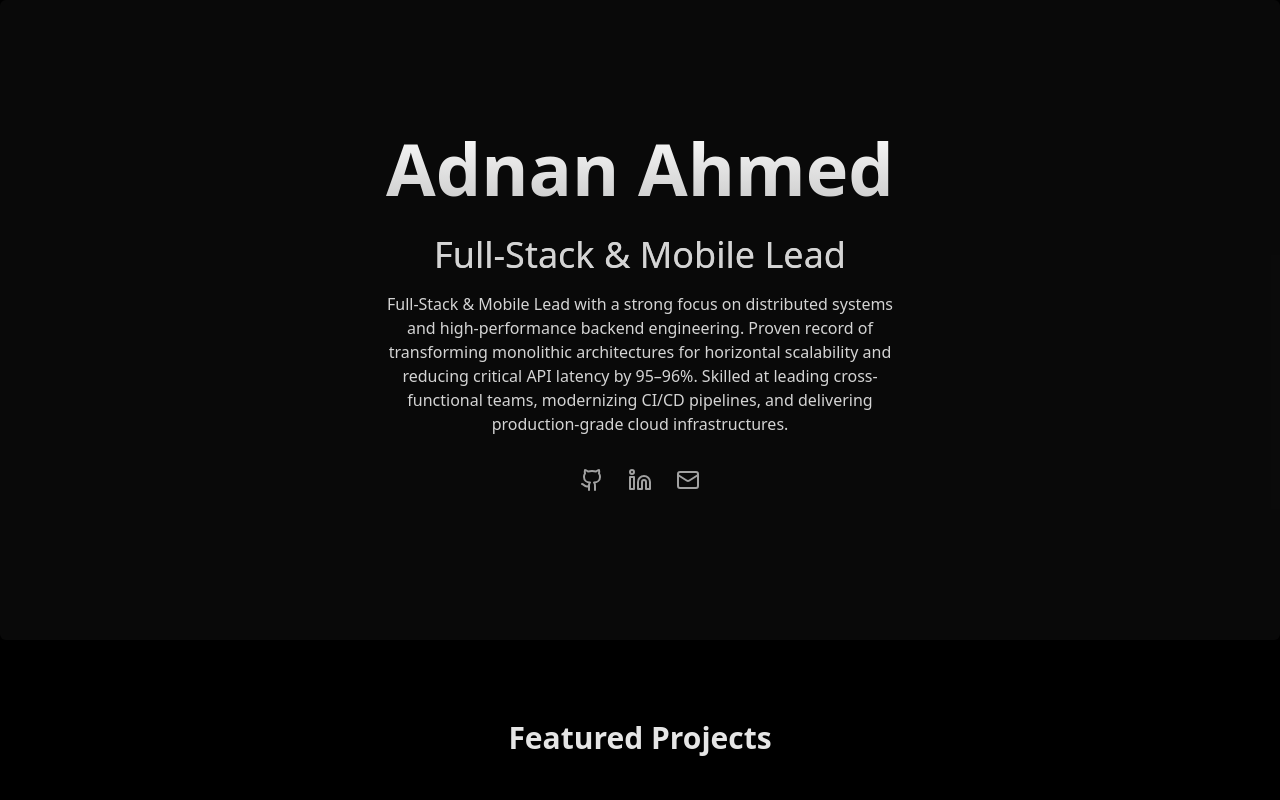
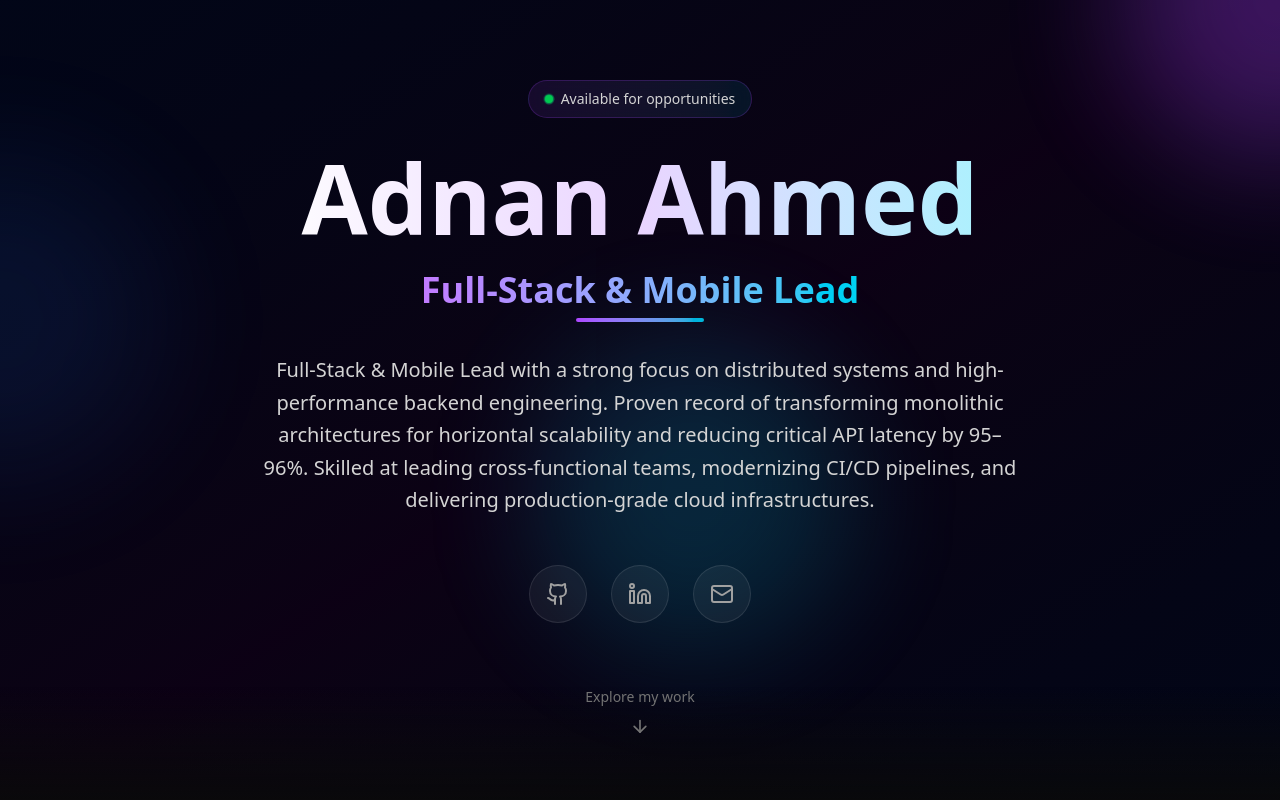
Before and after one commit to adnahmed/adnahmed.github.io, a Next.js app: page / in a window 1280 px wide. Shown: the top 800 px of the page. Built offline with nearby package versions, Linux system fonts and the light colour scheme.

Commit message:
upgrade Hero

```diff
--- a/components/Hero.tsx
+++ b/components/Hero.tsx
@@ -2,38 +2,134 @@
 import React from "react";
 import { Spotlight } from "./ui/spotlight";
 import { profile } from "@/lib/data";
-import { Github, Linkedin, Mail } from "lucide-react";
+import { Github, Linkedin, Mail, ArrowDown } from "lucide-react";
+import { motion } from "framer-motion";
 
 export function Hero() {
   return (
-    <div className="h-[40rem] w-full rounded-md flex md:items-center md:justify-center bg-background/[0.96] antialiased bg-grid-white/[0.02] relative overflow-hidden">
+    <div className="min-h-screen w-full relative overflow-hidden bg-gradient-to-br from-slate-950 via-purple-950/20 to-slate-950">
+      {/* Animated gradient orbs */}
+      <div className="absolute inset-0 overflow-hidden">
+        <div className="absolute -top-40 -right-40 w-80 h-80 bg-purple-500/30 rounded-full blur-3xl animate-pulse" />
+        <div className="absolute top-40 -left-40 w-80 h-80 bg-blue-500/20 rounded-full blur-3xl animate-pulse" style={{ animationDelay: '1s' }} />
+        <div className="absolute bottom-40 right-1/3 w-80 h-80 bg-cyan-500/20 rounded-full blur-3xl animate-pulse" style={{ animationDelay: '2s' }} />
+      </div>
+
+      {/* Grid pattern overlay */}
+      <div className="absolute inset-0 bg-grid-white/[0.02]" />
+
+      {/* Spotlight effect */}
       <Spotlight
         className="-top-40 left-0 md:left-60 md:-top-20"
-        fill="white"
+        fill="rgba(139, 92, 246, 0.3)"
       />
-      <div className=" p-4 max-w-7xl  mx-auto relative z-10  w-full pt-20 md:pt-0">
-        <h1 className="text-4xl md:text-7xl font-bold text-center bg-clip-text text-transparent bg-gradient-to-b from-neutral-50 to-neutral-400 bg-opacity-50">
-          {profile.name} <br />
-          <span className="text-2xl md:text-4xl font-normal text-neutral-300">
-            {profile.role}
-          </span>
-        </h1>
-        <p className="mt-4 font-normal text-base text-neutral-300 max-w-lg text-center mx-auto">
-          {profile.about}
-        </p>
 
-        <div className="flex justify-center gap-6 mt-8">
-            <a href={profile.socials.github} target="_blank" rel="noopener noreferrer" className="text-neutral-400 hover:text-white transition-colors">
-                <Github className="w-6 h-6" />
+      {/* Main content */}
+      <div className="relative z-10 flex flex-col items-center justify-center min-h-screen px-4 py-20">
+        <motion.div
+          initial={{ opacity: 0, y: 20 }}
+          animate={{ opacity: 1, y: 0 }}
+          transition={{ duration: 0.8 }}
+          className="max-w-5xl mx-auto text-center"
+        >
+          {/* Greeting badge */}
+          <motion.div
+            initial={{ opacity: 0, scale: 0.9 }}
+            animate={{ opacity: 1, scale: 1 }}
+            transition={{ delay: 0.2 }}
+            className="inline-flex items-center gap-2 px-4 py-2 mb-8 rounded-full bg-gradient-to-r from-purple-500/10 to-cyan-500/10 border border-purple-500/20 backdrop-blur-sm"
+          >
+            <span className="relative flex h-2 w-2">
+              <span className="animate-ping absolute inline-flex h-full w-full rounded-full bg-green-400 opacity-75"></span>
+              <span className="relative inline-flex rounded-full h-2 w-2 bg-green-500"></span>
+            </span>
+            <span className="text-sm text-neutral-300">Available for opportunities</span>
+          </motion.div>
+
+          {/* Main heading with gradient */}
+          <motion.h1
+            initial={{ opacity: 0, y: 20 }}
+            animate={{ opacity: 1, y: 0 }}
+            transition={{ delay: 0.3, duration: 0.8 }}
+            className="text-5xl md:text-8xl font-bold mb-6 bg-clip-text text-transparent bg-gradient-to-r from-white via-purple-200 to-cyan-200"
+          >
+            {profile.name}
+          </motion.h1>
+
+          {/* Role with animated underline */}
+          <motion.div
+            initial={{ opacity: 0, y: 20 }}
+            animate={{ opacity: 1, y: 0 }}
+            transition={{ delay: 0.4, duration: 0.8 }}
+            className="mb-8"
+          >
+            <h2 className="text-2xl md:text-4xl font-semibold text-transparent bg-clip-text bg-gradient-to-r from-purple-400 to-cyan-400 inline-block">
+              {profile.role}
+            </h2>
+            <div className="h-1 w-32 mx-auto mt-2 bg-gradient-to-r from-purple-500 to-cyan-500 rounded-full" />
+          </motion.div>
+
+          {/* Description */}
+          <motion.p
+            initial={{ opacity: 0, y: 20 }}
+            animate={{ opacity: 1, y: 0 }}
+            transition={{ delay: 0.5, duration: 0.8 }}
+            className="text-lg md:text-xl text-neutral-300 max-w-3xl mx-auto mb-12 leading-relaxed"
+          >
+            {profile.about}
+          </motion.p>
+
+          {/* Social links with hover effects */}
+          <motion.div
+            initial={{ opacity: 0, y: 20 }}
+            animate={{ opacity: 1, y: 0 }}
+            transition={{ delay: 0.6, duration: 0.8 }}
+            className="flex justify-center gap-6 mb-16"
+          >
+            <a
+              href={profile.socials.github}
+              target="_blank"
+              rel="noopener noreferrer"
+              className="group relative p-4 rounded-full bg-white/5 border border-white/10 hover:border-purple-500/50 transition-all duration-300 hover:scale-110 hover:shadow-lg hover:shadow-purple-500/20"
+            >
+              <Github className="w-6 h-6 text-neutral-400 group-hover:text-purple-400 transition-colors" />
             </a>
-            <a href={profile.socials.linkedin} target="_blank" rel="noopener noreferrer" className="text-neutral-400 hover:text-white transition-colors">
-                <Linkedin className="w-6 h-6" />
+            <a
+              href={profile.socials.linkedin}
+              target="_blank"
+              rel="noopener noreferrer"
+              className="group relative p-4 rounded-full bg-white/5 border border-white/10 hover:border-cyan-500/50 transition-all duration-300 hover:scale-110 hover:shadow-lg hover:shadow-cyan-500/20"
+            >
+              <Linkedin className="w-6 h-6 text-neutral-400 group-hover:text-cyan-400 transition-colors" />
             </a>
-            <a href={`mailto:${profile.email}`} className="text-neutral-400 hover:text-white transition-colors">
-                <Mail className="w-6 h-6" />
+            <a
+              href={`mailto:${profile.email}`}
+              className="group relative p-4 rounded-full bg-white/5 border border-white/10 hover:border-blue-500/50 transition-all duration-300 hover:scale-110 hover:shadow-lg hover:shadow-blue-500/20"
+            >
+              <Mail className="w-6 h-6 text-neutral-400 group-hover:text-blue-400 transition-colors" />
             </a>
-        </div>
+          </motion.div>
+
+          {/* Scroll indicator */}
+          <motion.div
+            initial={{ opacity: 0 }}
+            animate={{ opacity: 1 }}
+            transition={{ delay: 1, duration: 0.8 }}
+            className="flex flex-col items-center gap-2 text-neutral-500"
+          >
+            <span className="text-sm">Explore my work</span>
+            <motion.div
+              animate={{ y: [0, 8, 0] }}
+              transition={{ duration: 1.5, repeat: Infinity }}
+            >
+              <ArrowDown className="w-5 h-5" />
+            </motion.div>
+          </motion.div>
+        </motion.div>
       </div>
+
+      {/* Bottom gradient fade */}
+      <div className="absolute bottom-0 left-0 right-0 h-32 bg-gradient-to-t from-background to-transparent" />
     </div>
   );
 }
```
